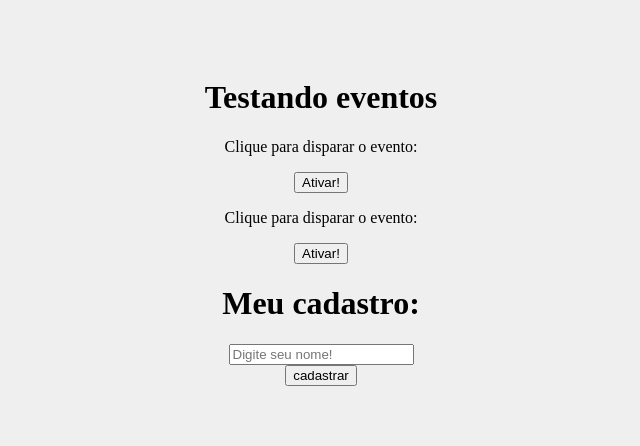
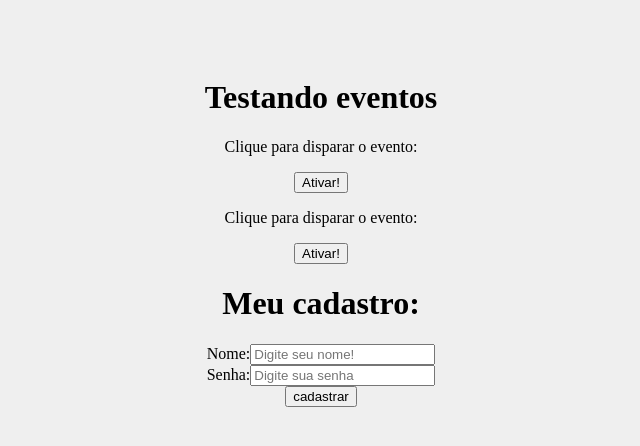
Before and after one commit to robinsonmourao/meu-primeiro-projeto-React, a React (Create React App) app: page / in a window 1280 px wide. Shown: the top 446 px of the page, without its empty margins (319-959 px from the left). Built offline with nearby package versions, Linux system fonts and the light colour scheme.

Commit message:
Usando hook useState()

```diff
--- a/src/components/Form.js
+++ b/src/components/Form.js
@@ -1,15 +1,39 @@
+import {useState} from 'react'
+
 function Form(){
 
     function cadastrarUsuario(evento){
         evento.preventDefault()
-        console.log("Cadastrou usuário")
+        console.log(`Usuário cadastrado com nome: '${name}' e senha: '${password}'`)
     }
+
+    const [name, setName] = useState()
+    const [password, setPassword] = useState()
+
     return(
         <div>
             <h1>Meu cadastro:</h1>
             <form onSubmit={cadastrarUsuario}>
                 <div>
-                    <input type="text" placeholder="Digite seu nome!"/>
+                    <label htmlFor="name">Nome:</label>
+                    <input
+                        type="text"
+                        id="name"
+                        name="name"
+                        placeholder="Digite seu nome!"
+                        //value={name}
+                        onChange={(evento) => setName(evento.target.value)}
+                    />
+                </div>
+                <div>
+                    <label htmlFor="password">Senha:</label>
+                    <input
+                        type="password"
+                        id="password"
+                        name="password"
+                        placeholder="Digite sua senha"
+                        onChange={(evento) => setPassword(evento.target.value)}
+                    />
                 </div>
                 <div>
                     <input type="submit" value="cadastrar"/>
```
